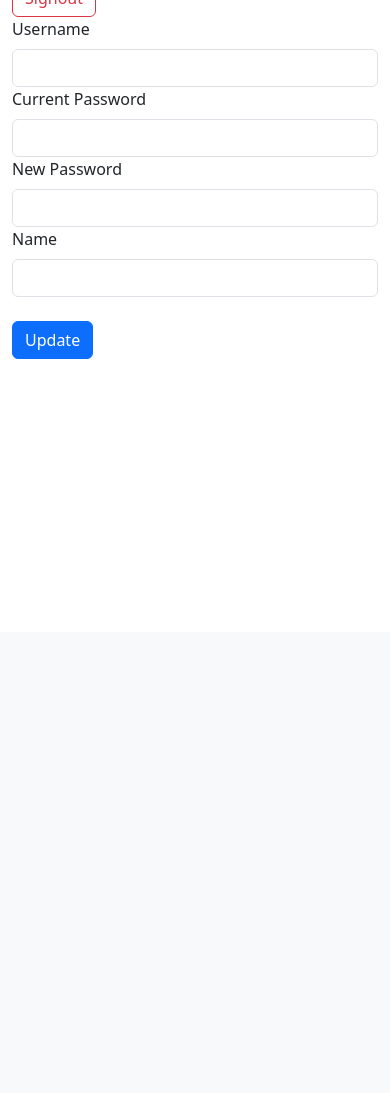
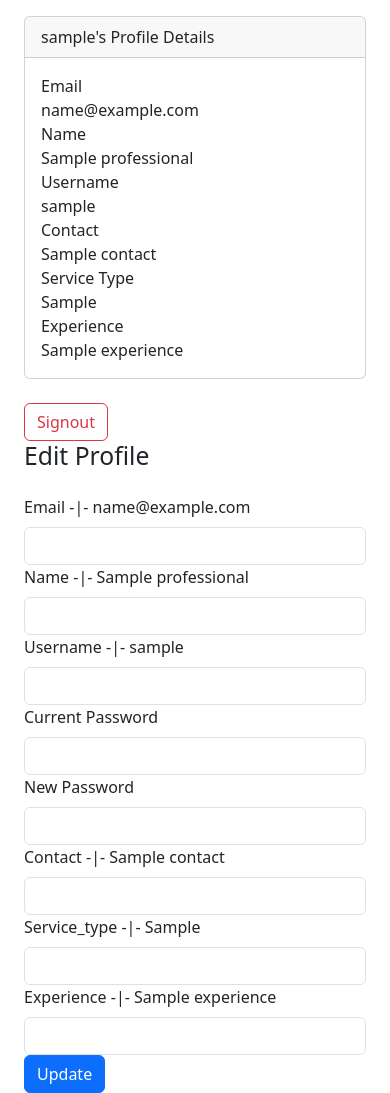
Before and after one commit to rashisinghal86/160286, a Python web app: template templates/profile_prof.html in a window 390 px wide. Shown: the part 212-1305 px from the top of the page. Before the commit the page ends 571 px from the top, so only its background shows below. Run offline with Jinja, Linux system fonts and the light colour scheme; the template is opened without the code that fills it: most values are stand-ins (such as "Sample title", 1, 10 or a date in 2020); some libraries are stand-ins or nearby versions.

Commit message:
profile_prof

```diff
--- a/templates/profile_prof.html
+++ b/templates/profile_prof.html
@@ -2,12 +2,15 @@
 
 {% block title %}
     Profile Page
-
 {% endblock %}
 
 {% block content %}
-    <h1 class="display-1">
-        hello
+    <div class="container mt-4">
+        <div class="row">
+            <!-- Profile details on the left -->
+            <div class="col-md-6">
+                <h1 class="display-4">
+                    Hello
                     <span class="text-muted">@{{user.username}}</span>
                 </h1>
 
@@ -15,16 +18,57 @@
                     <img src="https://api.dicebear.com/9.x/lorelei/svg?seed={{user.username}}" width="100" alt="">
                 </div>
 
+                <div class="card mt-4">
+                    <div class="card-header">
+                        {{ professional.username }}'s Profile Details
+                    </div>
+                    <div class="card-body">
+                        <div class="row">
+                            <div class="col-sm-4 font-weight-bold">Email</div>
+                            <div class="col-sm-8">{{ professional.email }}</div>
+                        </div>
+                        <div class="row">
+                            <div class="col-sm-4 font-weight-bold">Name</div>
+                            <div class="col-sm-8">{{ professional.name }}</div>
+                        </div>
+                        <div class="row">
+                            <div class="col-sm-4 font-weight-bold">Username</div>
+                            <div class="col-sm-8">{{ professional.username }}</div>
+                        </div>
+                        <div class="row">
+                            <div class="col-sm-4 font-weight-bold">Contact</div>
+                            <div class="col-sm-8">{{ professional.contact }}</div>
+                        </div>
+                        <div class="row">
+                            <div class="col-sm-4 font-weight-bold">Service Type</div>
+                            <div class="col-sm-8">{{ professional.service_type }}</div>
+                        </div>
+                        <div class="row">
+                            <div class="col-sm-4 font-weight-bold">Experience</div>
+                            <div class="col-sm-8">{{ professional.experience }}</div>
+                        </div>
+                    </div>
+                </div>
+                <a href="{{url_for('signout')}}" class="btn btn-outline-danger mt-4">Signout</a>
+            </div>
 
-
-    <a href="{{url_for('signout')}}" class="btn btn-outline-danger">Signout</a>
-
-    <! -- form to create password or username -- >
-    <form action="" method="post" class="form">
+            <!-- Edit form on the right -->
+            <div class="col-md-6">
+                <h2>Edit Profile</h2>
+                <form action="" method="post" class="form mt-4">
                     <div class="form-group">
-            <label for="username" class="form-label">Username</label>
+                        <label for="email" class="form-label">Email -|- {{ professional.email }}</label>
+                        <input type="email" name="name" id="name" value="{{user.name}}" class='form-control'>
+                    </div>
+                    <div class="form-group">
+                        <label for="name" class="form-label">Name -|- {{ professional.name}} </label>
+                        <input type="text" name="name" id="name" value="{{user.name}}" class='form-control'>
+                    </div>
+                    <div class="form-group">
+                        <label for="username" class="form-label">Username -|- {{ professional.username }}</label>
                         <input type="text" name="username" id="username" class="form-control" required>
                     </div>
+
                     <div class="form-group">
                         <label for="cpassword" class="form-label">Current Password</label>
                         <input type='password' name='cpassword' id="cpassword" class="form-control" required>
@@ -34,14 +78,22 @@
                         <input type='password' name='password' id="password" class="form-control" required>
                     </div>
                     <div class="form-group">
-            <label for="name" class="form-label">Name</label>
+                        <label for="contact" class="form-label">Contact -|- {{ professional.contact}}</label>
+                        <input type="number" name="name" id="name" value="{{user.name}}" class='form-control'>
+                    </div>
+                    <div class="form-group">
+                        <label for="service_type" class="form-label">Service_type -|- {{ professional.service_type}} </label>
                         <input type="text" name="name" id="name" value="{{user.name}}" class='form-control'>
-            <br>
                     </div>
-
+                    <div class="form-group">
+                        <label for="experience" class="form-label">Experience -|- {{ professional.experience }}</label>
+                        <input type="text" name="name" id="name" value="{{user.name}}" class='form-control'>
+                    </div>
                     <div class="form-group">
                         <input type="submit" value="Update" class="btn btn-primary">
                     </div>
                 </form>
-
+            </div>
+        </div>
+    </div>
 {% endblock %}
```
Lines whose indentation alone changed are shown as unchanged.
